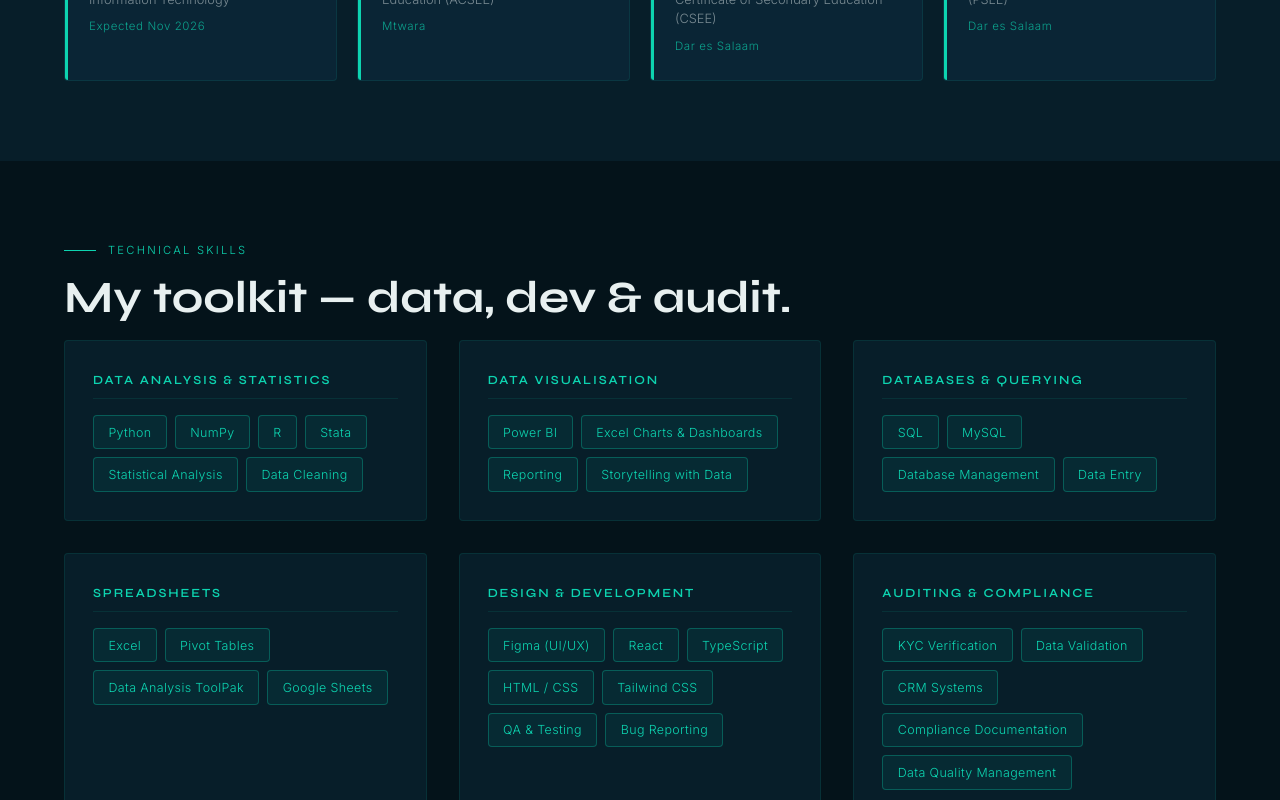
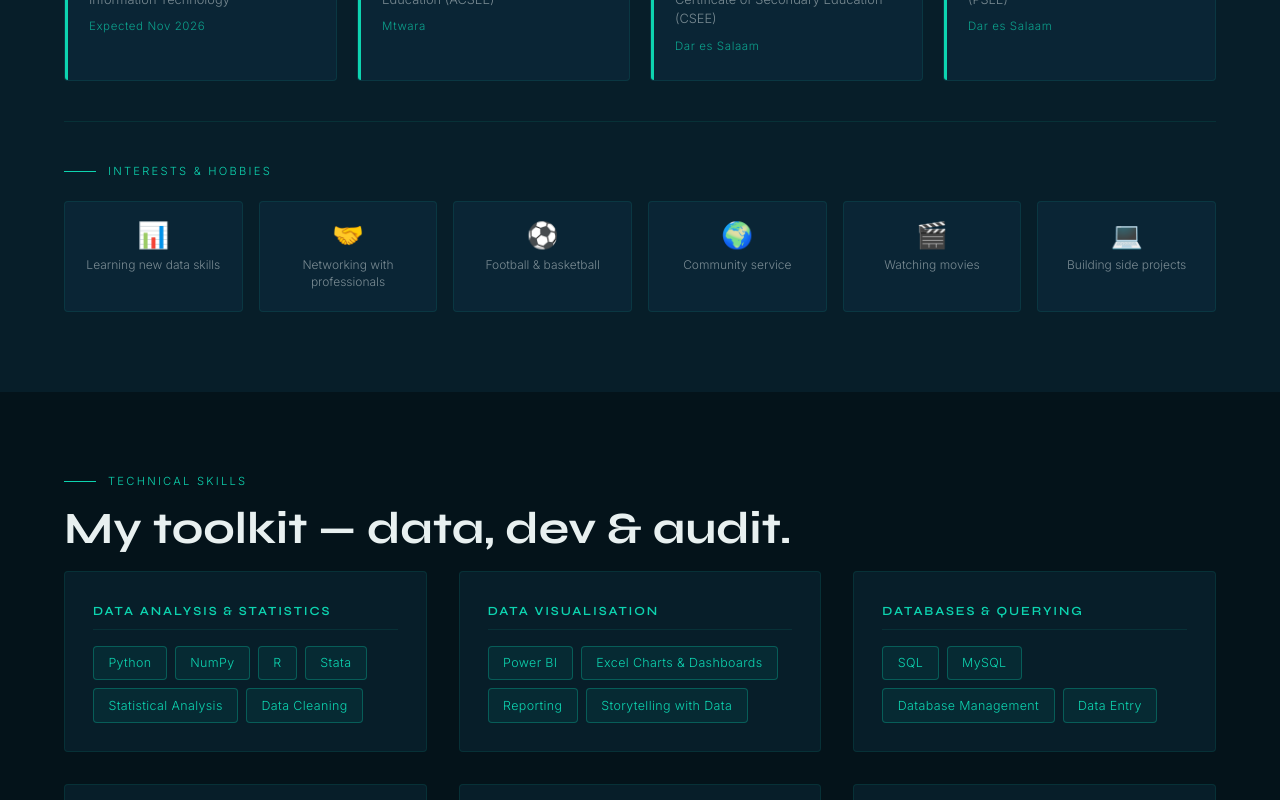
Before and after one commit to godwin105/godwin-portfolio, a React (Vite) app: page / in a window 1280 px wide. Shown: the part 1860-2660 px from the top of the page. Built offline with nearby package versions, Linux system fonts and the light colour scheme.

Commit message:
Eliminating personal skills, updating interest and hobby section  and the overall portfolio

```diff
--- a/src/components/About.jsx
+++ b/src/components/About.jsx
@@ -5,6 +5,15 @@ const info = [
   { key: 'Languages', val: 'English & Swahili' },
   { key: 'Focus areas', val: 'Data Analysis · Software Development · Auditing' },
   { key: 'Availability', val: 'Open to full-time & internship roles' },
+]
+
+const interests = [
+  { emoji: '📊', label: 'Learning new data skills' },
+  { emoji: '🤝', label: 'Networking with professionals' },
+  { emoji: '⚽', label: 'Football & basketball' },
+  { emoji: '🌍', label: 'Community service' },
+  { emoji: '🎬', label: 'Watching movies' },
+  { emoji: '💻', label: 'Building side projects' },
 ]
 
 const education = [
@@ -92,6 +101,19 @@ export default function About() {
           ))}
         </div>
       </div>
+
+      {/* Interests */}
+      <div className={styles.interestsSection}>
+        <p className="section-label" style={{ marginBottom: '1.25rem' }}>Interests & hobbies</p>
+        <div className={styles.interestsGrid}>
+          {interests.map(item => (
+            <div key={item.label} className={styles.interestCard}>
+              <span className={styles.interestEmoji}>{item.emoji}</span>
+              <span className={styles.interestLabel}>{item.label}</span>
+            </div>
+          ))}
+        </div>
+      </div>
     </section>
   )
 }
--- a/src/components/About.module.css
+++ b/src/components/About.module.css
@@ -141,14 +141,53 @@
   letter-spacing: 0.05em;
 }
 
+/* ── Interests ── */
+.interestsSection {
+  margin-top: 2.5rem;
+  padding-top: 2.5rem;
+  border-top: 1px solid var(--border);
+}
+
+.interestsGrid {
+  display: grid;
+  grid-template-columns: repeat(6, 1fr);
+  gap: 1rem;
+}
+
+.interestCard {
+  display: flex;
+  flex-direction: column;
+  align-items: center;
+  gap: 0.6rem;
+  padding: 1.25rem 1rem;
+  background: var(--surface2);
+  border: 1px solid var(--border);
+  border-radius: 4px;
+  text-align: center;
+  transition: border-color 0.2s, transform 0.2s;
+  cursor: default;
+}
+.interestCard:hover { border-color: var(--gold); transform: translateY(-3px); }
+
+.interestEmoji { font-size: 1.6rem; line-height: 1; }
+
+.interestLabel {
+  font-size: 0.75rem;
+  color: var(--muted);
+  line-height: 1.4;
+}
+
 @media (max-width: 1100px) {
   .eduGrid { grid-template-columns: repeat(2, 1fr); }
+  .interestsGrid { grid-template-columns: repeat(3, 1fr); }
 }
 @media (max-width: 900px) {
   .about { padding: 4rem 1.5rem; }
   .grid { grid-template-columns: 1fr; gap: 3rem; }
   .eduGrid { grid-template-columns: repeat(2, 1fr); }
+  .interestsGrid { grid-template-columns: repeat(3, 1fr); }
 }
 @media (max-width: 500px) {
   .eduGrid { grid-template-columns: 1fr; }
+  .interestsGrid { grid-template-columns: repeat(2, 1fr); }
 }
--- a/src/components/Contact.jsx
+++ b/src/components/Contact.jsx
@@ -4,22 +4,6 @@ import styles from './Contact.module.css'
 const socialLinks = [
   { icon: 'in', label: 'LinkedIn — Godwin Tairo', href: 'https://www.linkedin.com/in/godwin-tairo-4977a727b?utm_source=share_via&utm_content=profile&utm_medium=member_android' },
   { icon: '⌥', label: 'GitHub — godwin105', href: 'https://github.com/godwin105' },
-]
-
-const personal = [
-  'Excellent written & verbal communication',
-  'Fluent in English and Swahili',
-  'Works independently and in teams',
-  'Strong analytical & problem-solving mindset',
-  'Leadership & time management',
-]
-
-const hobbies = [
-  'Continuously learning new data skills',
-  'Networking with professionals',
-  'Football & basketball',
-  'Community service',
-  'Watching movies',
 ]
 
 export default function Contact() {
@@ -53,16 +37,30 @@ export default function Contact() {
   return (
     <section className={styles.contact} id="contact">
       <div className={styles.inner}>
-        {/* Left */}
+
+        {/* Left — headline + links */}
         <div className={styles.left}>
           <p className="section-label">Contact</p>
           <div className="section-divider" />
-          <h2 className={styles.title}>Let's work<br />with data.</h2>
+          <h2 className={styles.title}>Let's work<br />together.</h2>
           <p className={styles.desc}>
-            Looking for a data analyst who can dig into your numbers, build clear dashboards
-            and tell you what the data actually means? Send me a message and I'll get back to you.
+            Need a data analyst, a developer, or someone who can do both?
+            I'm open to internships, freelance projects and full-time roles.
+            Send a message and I'll get back to you.
           </p>
 
+          <div className={styles.socials}>
+            {socialLinks.map((s, i) => (
+              <a key={i} href={s.href} target="_blank" rel="noopener noreferrer" className={styles.link}>
+                <div className={styles.icon}>{s.icon}</div>
+                <span>{s.label}</span>
+              </a>
+            ))}
+          </div>
+        </div>
+
+        {/* Right — form */}
+        <div className={styles.right}>
           <form className={styles.form} onSubmit={handleSubmit}>
             <div className={styles.row}>
               <div className={styles.field}>
@@ -99,7 +97,7 @@ export default function Contact() {
                 name="message"
                 className={styles.textarea}
                 placeholder="Tell me about your project or opportunity..."
-                rows={5}
+                rows={6}
                 value={form.message}
                 onChange={handleChange}
                 required
@@ -121,32 +119,8 @@ export default function Contact() {
               {status === 'sending' ? 'Sending…' : 'Send Message'}
             </button>
           </form>
-
-          <div className={styles.socials}>
-            {socialLinks.map((s, i) => (
-              <a key={i} href={s.href} target="_blank" rel="noopener noreferrer" className={styles.link}>
-                <div className={styles.icon}>{s.icon}</div>
-                <span>{s.label}</span>
-              </a>
-            ))}
-          </div>
         </div>
 
-        {/* Right */}
-        <div className={styles.right}>
-          <div className={styles.card}>
-            <p className={styles.cardTitle}>Personal skills</p>
-            <div className={styles.items}>
-              {personal.map(p => <p key={p} className={styles.item}>{p}</p>)}
-            </div>
-          </div>
-          <div className={styles.card}>
-            <p className={styles.cardTitle}>Interests & hobbies</p>
-            <div className={styles.items}>
-              {hobbies.map(h => <p key={h} className={styles.item}>{h}</p>)}
-            </div>
-          </div>
-        </div>
       </div>
     </section>
   )
--- a/src/components/Contact.module.css
+++ b/src/components/Contact.module.css
@@ -2,12 +2,12 @@
 
 .inner {
   display: grid;
-  grid-template-columns: 1fr 1fr;
+  grid-template-columns: 1fr 1.4fr;
   gap: 5rem;
   align-items: start;
 }
 
-.left {}
+/* ── Left ── */
 .title {
   font-family: 'Syne', sans-serif;
   font-size: clamp(2rem, 4vw, 3.2rem);
@@ -19,15 +19,40 @@
 .desc {
   color: var(--muted);
   line-height: 1.9;
-  margin-bottom: 2rem;
+  margin-bottom: 2.5rem;
   font-size: 0.97rem;
 }
 
-/* ── Form ── */
-.form { display: flex; flex-direction: column; gap: 1rem; margin-bottom: 2rem; }
+.socials { display: flex; flex-direction: column; gap: 0.85rem; }
+.link {
+  display: flex;
+  align-items: center;
+  gap: 1rem;
+  font-size: 0.88rem;
+  color: var(--text);
+  text-decoration: none;
+  padding: 1rem 1.5rem;
+  border: 1px solid var(--border);
+  background: var(--surface2);
+  transition: all 0.2s;
+  border-radius: 4px;
+}
+.link:hover { border-color: var(--teal); color: var(--teal); transform: translateX(6px); }
+.icon {
+  width: 32px; height: 32px;
+  border-radius: 50%;
+  background: rgba(13,212,176,0.1);
+  display: flex;
+  align-items: center;
+  justify-content: center;
+  font-size: 13px;
+  color: var(--teal);
+  flex-shrink: 0;
+}
 
+/* ── Right — Form ── */
+.form { display: flex; flex-direction: column; gap: 1.1rem; }
 .row { display: grid; grid-template-columns: 1fr 1fr; gap: 1rem; }
-
 .field { display: flex; flex-direction: column; gap: 0.4rem; }
 
 .fieldLabel {
@@ -37,7 +62,6 @@
   text-transform: uppercase;
   color: var(--muted);
 }
-
 .input,
 .textarea {
   background: var(--surface2);
@@ -78,60 +102,6 @@
   padding: 0.65rem 1rem;
 }
 
-/* ── Social links ── */
-.socials { display: flex; flex-direction: column; gap: 0.85rem; }
-.link {
-  display: flex;
-  align-items: center;
-  gap: 1rem;
-  font-size: 0.88rem;
-  color: var(--text);
-  text-decoration: none;
-  padding: 1rem 1.5rem;
-  border: 1px solid var(--border);
-  background: var(--surface2);
-  transition: all 0.2s;
-  border-radius: 4px;
-}
-.link:hover { border-color: var(--teal); color: var(--teal); transform: translateX(6px); }
-.icon {
-  width: 32px; height: 32px;
-  border-radius: 50%;
-  background: rgba(13,212,176,0.1);
-  display: flex;
-  align-items: center;
-  justify-content: center;
-  font-size: 13px;
-  color: var(--teal);
-  flex-shrink: 0;
-}
-
-/* ── Right column ── */
-.right { display: flex; flex-direction: column; gap: 1.5rem; }
-.card {
-  background: var(--surface2);
-  border: 1px solid var(--border);
-  padding: 2rem;
-  border-radius: 4px;
-}
-.cardTitle {
-  font-family: 'Syne', sans-serif;
-  font-size: 0.75rem;
-  font-weight: 600;
-  letter-spacing: 0.15em;
-  text-transform: uppercase;
-  color: var(--teal);
-  margin-bottom: 1.25rem;
-}
-.items { display: flex; flex-direction: column; gap: 0.65rem; }
-.item {
-  font-size: 0.85rem;
-  color: var(--muted);
-  padding-left: 1.2rem;
-  position: relative;
-}
-.item::before { content: '›'; position: absolute; left: 0; color: var(--teal); }
-
 @media (max-width: 900px) {
   .contact { padding: 4rem 1.5rem; }
   .inner { grid-template-columns: 1fr; gap: 3rem; }
```
